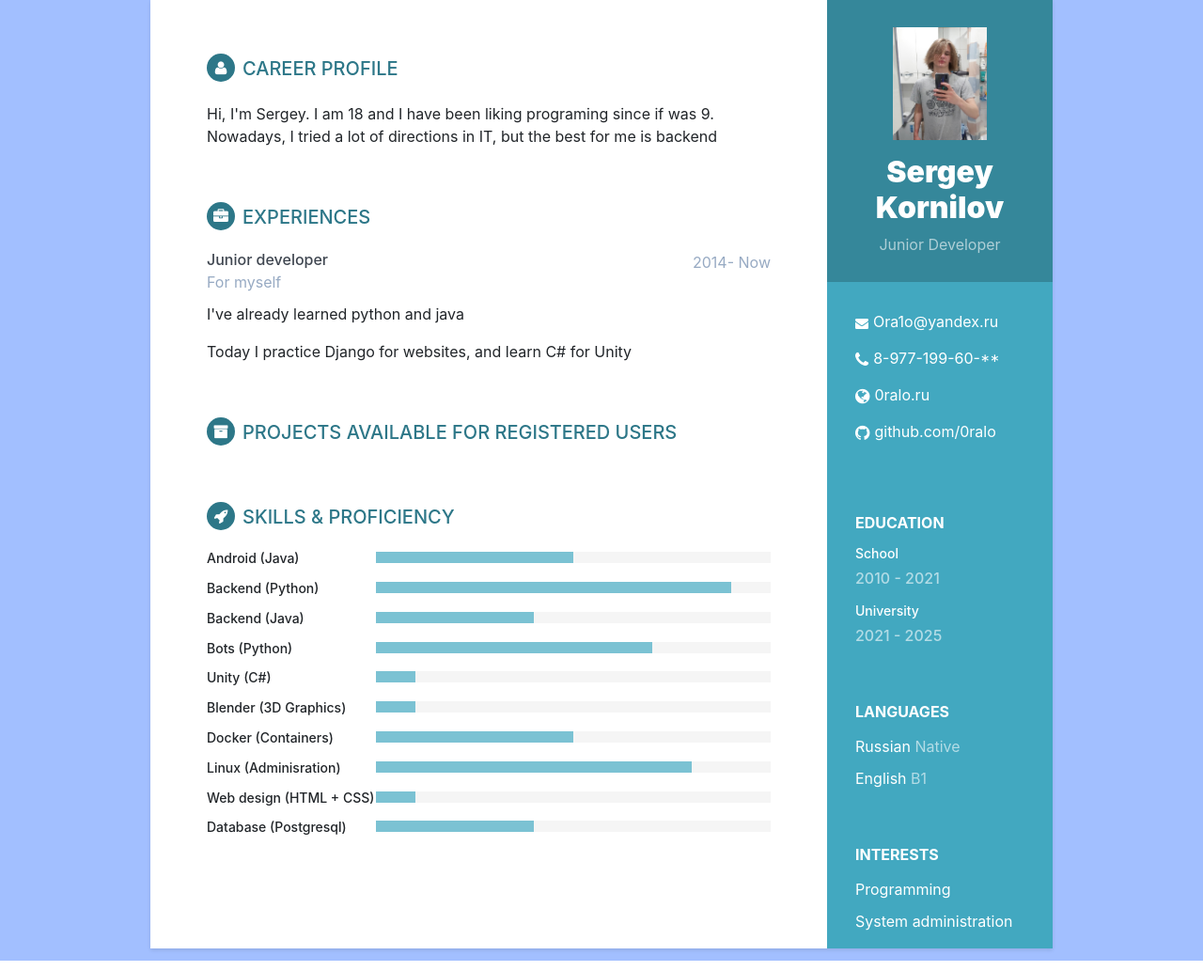
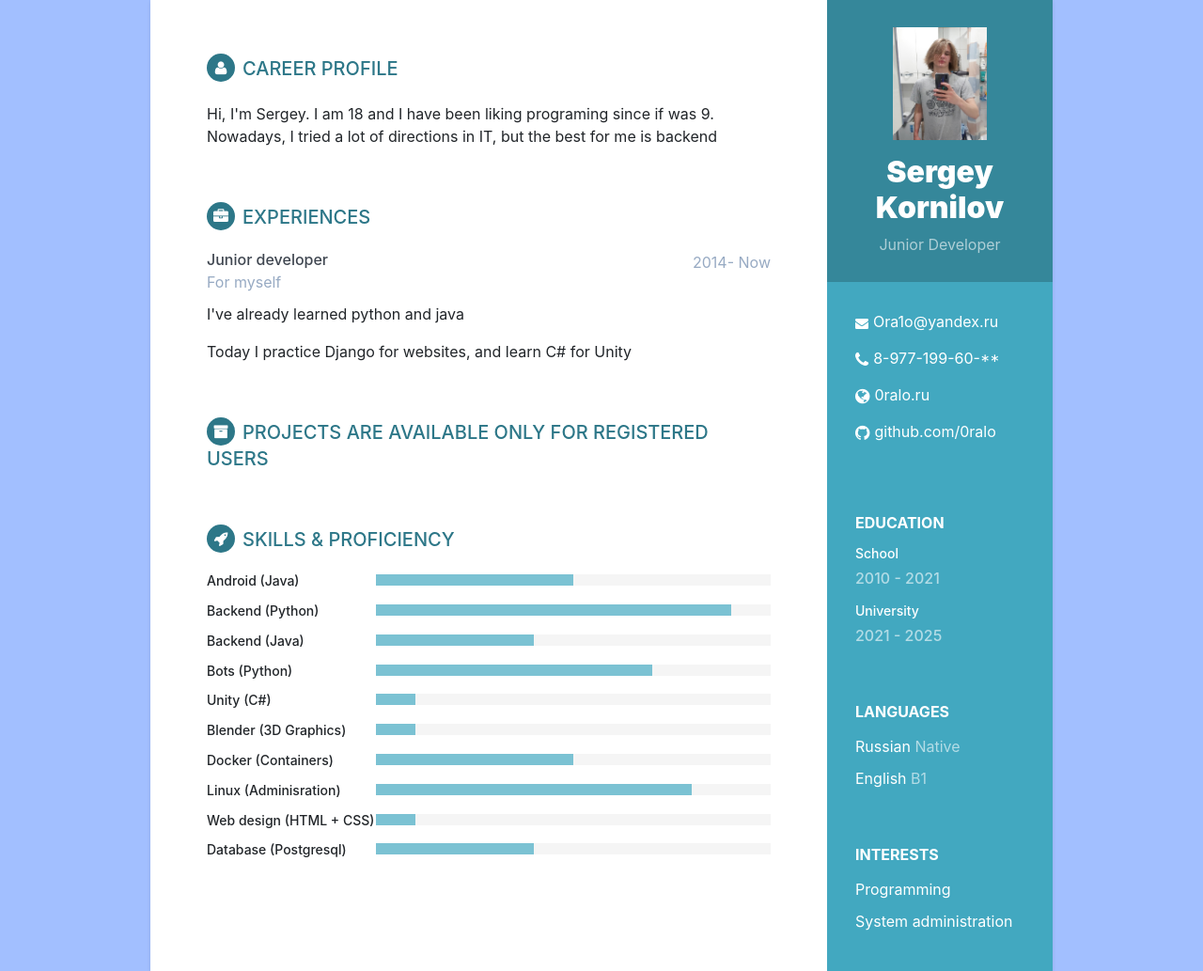
Before and after one commit to 0ralo/WebOralia, a Django app: page /summary/ in a window 1280 px wide. Shown: the part 57-1090 px from the top of the page at 94% size. Run offline with Django 3.2, Linux system fonts and the light colour scheme; parts of the project's set-up code (start-up, migrations or seed data) failed here and were passed over; some libraries are stand-ins or nearby versions.

Commit message:
Fixed summary.html 3

```diff
--- a/templates/main/summary.html
+++ b/templates/main/summary.html
@@ -105,7 +105,7 @@
             </section><!--//section-->
 
             <section class="section projects-section">
-                <h2 class="section-title"><i class="fa fa-archive"></i>Projects available for registered users</h2>
+                <h2 class="section-title"><i class="fa fa-archive"></i>Projects are available only for registered users</h2>
             </section><!--//section-->
 
             <section class="skills-section section">
```
